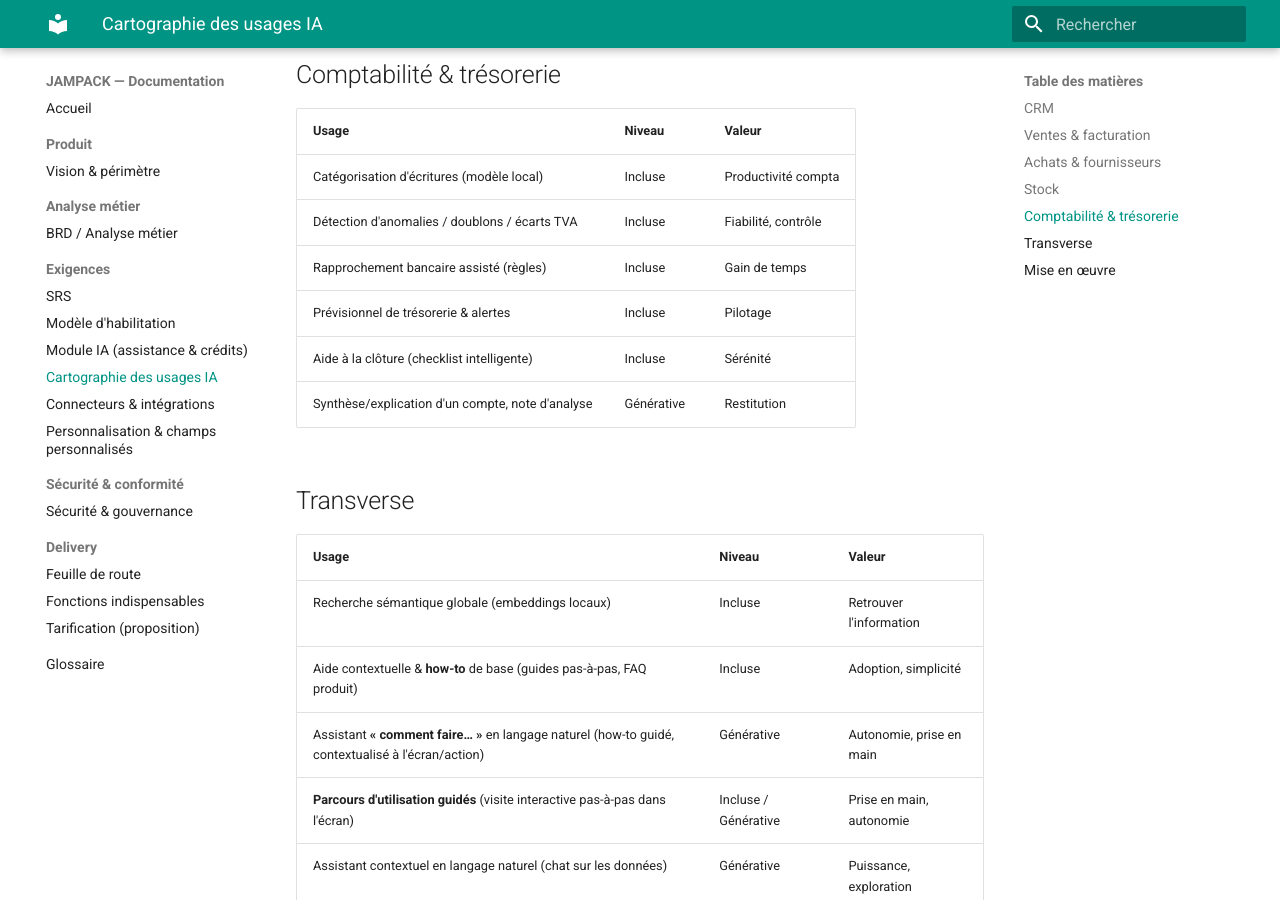
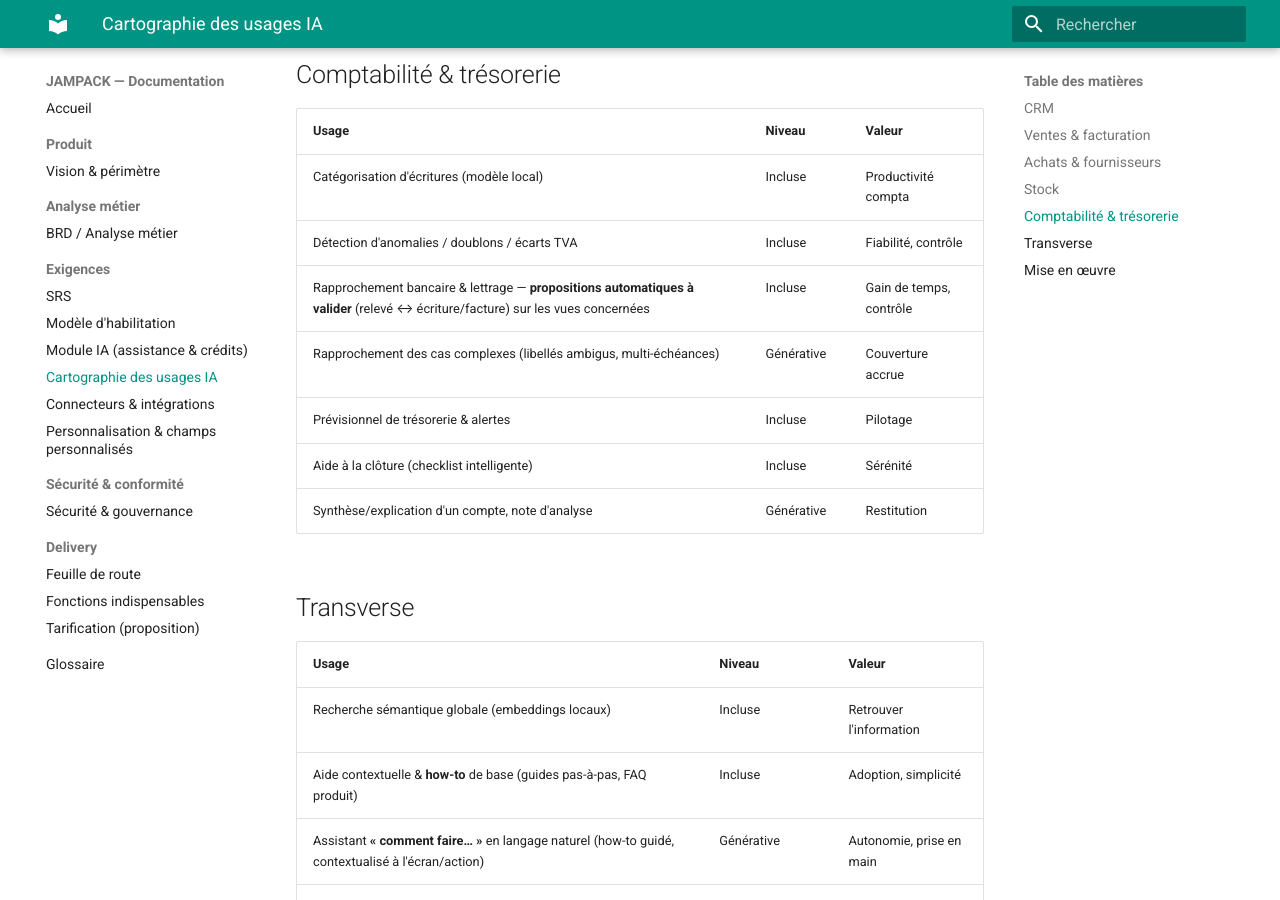
Before and after one commit to chrisx13/jampack-docs, an MkDocs documentation site: the page built from docs/20-exigences/ia-cartographie.md, in a window 1280 px wide and 900 px high, scrolled down 2122 px. Built offline with MkDocs 1.6.1 and Material for MkDocs 9.7.7, drawn with Linux system fonts in a browser that asks for light colours.

Commit message:
docs(ia): rapprochements/lettrages proposés automatiquement, validés manuellement
- IA incluse: propositions de rapprochement bancaire & lettrage (relevé <-> ecriture/facture)
  presentees sur les vues, toujours validees manuellement (cas complexes = generatif).
- Connecteurs (connexion bancaire) et BRD RG-40 alignés (l'IA propose, ne valide jamais seule, RG-23).

Co-Authored-By: Claude Opus 4.8 <noreply@anthropic.com>
Claude-Session: https://claude.ai/code/session_01Pwuv6ro2738bcQPvWxGDbM

```diff
--- a/docs/20-exigences/ia-cartographie.md
+++ b/docs/20-exigences/ia-cartographie.md
@@ -58,7 +58,8 @@ Règle transverse : l'IA **propose**, l'utilisateur **valide**. Les résultats g
 |---|---|---|
 | Catégorisation d'écritures (modèle local) | Incluse | Productivité compta |
 | Détection d'anomalies / doublons / écarts TVA | Incluse | Fiabilité, contrôle |
-| Rapprochement bancaire assisté (règles) | Incluse | Gain de temps |
+| Rapprochement bancaire & lettrage — **propositions automatiques à valider** (relevé ↔ écriture/facture) sur les vues concernées | Incluse | Gain de temps, contrôle |
+| Rapprochement des cas complexes (libellés ambigus, multi-échéances) | Générative | Couverture accrue |
 | Prévisionnel de trésorerie & alertes | Incluse | Pilotage |
 | Aide à la clôture (checklist intelligente) | Incluse | Sérénité |
 | Synthèse/explication d'un compte, note d'analyse | Générative | Restitution |
```
Also changed, not shown: docs/10-analyse-metier/brd.md (+1 -1 lines), docs/20-exigences/connecteurs.md (+1 -1 lines).
